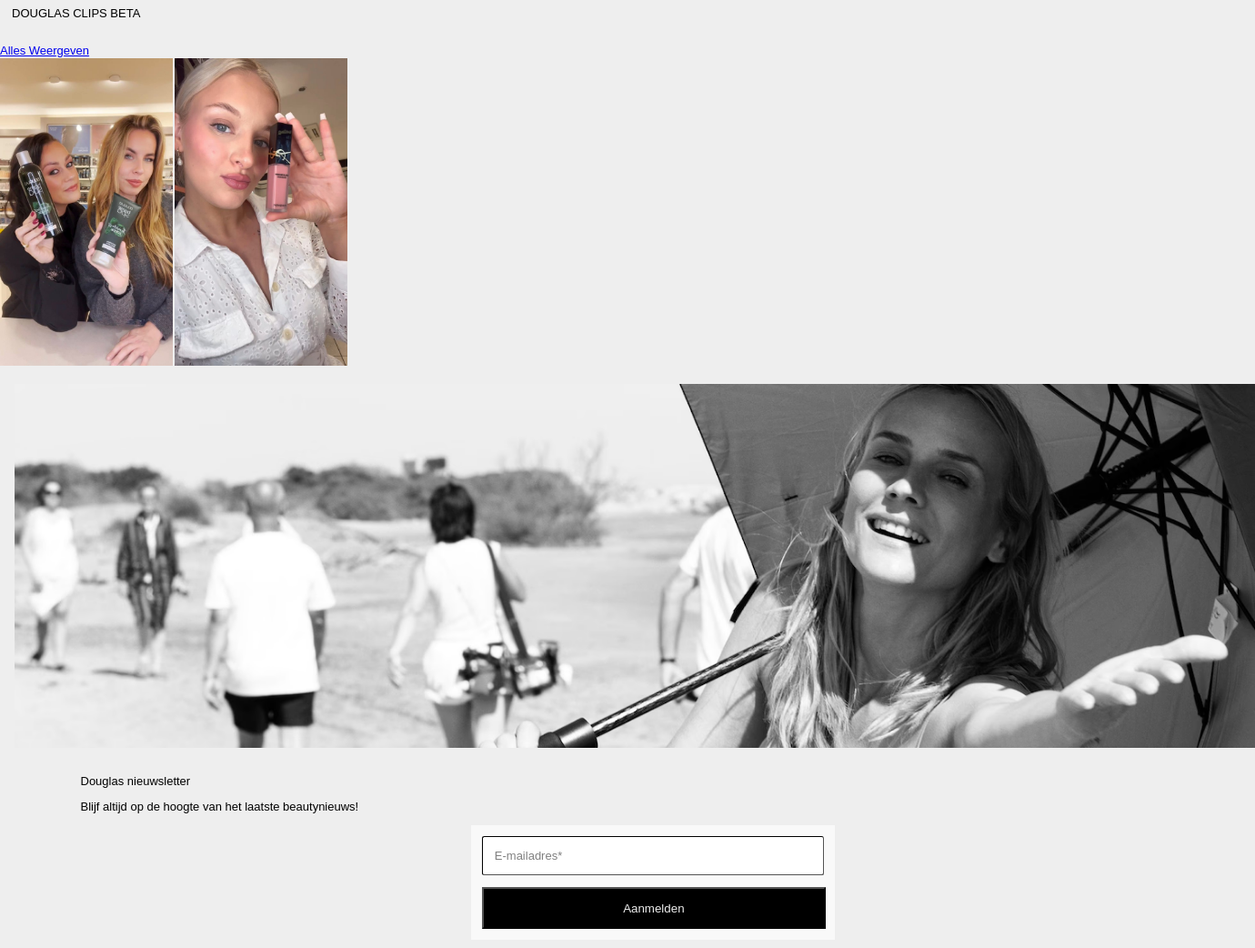
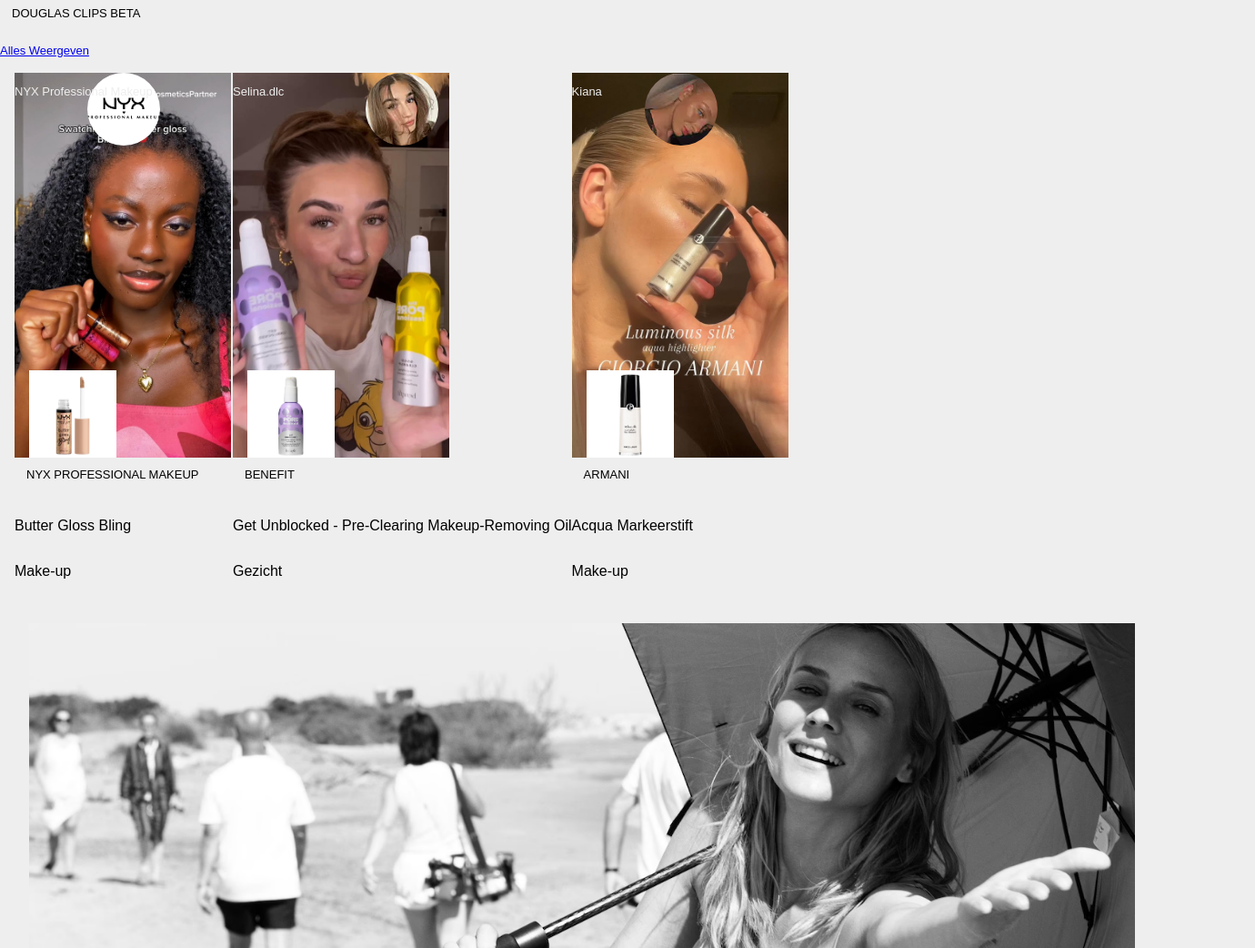
Before and after one commit to EsmeeWestdijk/FED, a plain HTML site: page index.html in a window 1280 px wide. Shown: the part 2476-3518 px from the top of the page at 91% size, 1380 px wide, since content can reach past the window. Drawn offline with Linux system fonts and the light colour scheme.

Commit message:
Add files via upload

```diff
--- a/index.html
+++ b/index.html
@@ -279,11 +279,33 @@
 
 			<ul>
 				<li>
-					<img src="images/foto's_van_douglas/thumbnail.jpg" alt="">
+					<h2>NYX Professional Makeup</h2>
+					<img src="images/thumbnail_1.jpg" alt="thumbnail">
+					<img src="images/product_thumbnail_1.avif" alt="Butter gloss bling NYX">
+					<img src="images/NYX_logo_video.png" alt="NYX logo">
+					<p>NYX Professional Makeup</p>
+					<p>Butter Gloss Bling</p>
+					<p>Make-up</p>
 				</li>
 
 				<li>
-					<img src="images/foto's_van_douglas/thumbnail(2).jpg" alt="">
+					<h2>Benefit</h2>
+					<img src="images/thumbnail_2.jpg" alt="thumbnail">
+					<img src="images/product_thumbnail_2.avif" alt="make-up remeving oil">
+					<img src="images/profiel_thumbnail_2.webp" alt="profielfoto">
+					<p>Selina.dlc</p>
+					<p>Get Unblocked - Pre-Clearing Makeup-Removing Oil</p>
+					<p>Gezicht</p>
+				</li>
+
+				<li>
+					<h2>Armani</h2>
+					<img src="images/thumbnail_3.jpg" alt="thumbnail">
+					<img src="images/product_thumbnail_3.avif" alt="acqua merkeerstift armani">
+					<img src="images/profiel_thumbnail_3.webp" alt="profielfoto">
+					<p>Kiana</p>
+					<p>Acqua Markeerstift</p>
+					<p>Make-up</p>
 				</li>
 			</ul>
 		</section>
@@ -300,7 +322,7 @@
 
 
 					<form>
-						<label for="e-mail"></label>
+						<label for="e-mail">E-mailadres</E-mailadres></label>
 						<input type="text" id="e-mail" name="e-mail" value="E-mailadres*">
 						<button>Aanmelden</button>
 						<!-- bron: https://www.w3schools.com/html/html_forms.asp -->
--- a/styles/style_1.css
+++ b/styles/style_1.css
@@ -405,22 +405,90 @@ main > section:nth-of-type(5) li p:nth-of-type(2){
 main > section:nth-of-type(6) ul{
 	display: flex;
 	overflow-x: auto;
-	margin: 0;
+	margin: 1em;
 	padding: 0;
 }
 
 main > section:nth-of-type(6) li{
 	flex-shrink: 0;
 	list-style-type: none;
-	margin: 0;
-	padding: 0;
+
+	display: grid;
+	grid-template-columns: 1fr;
+	grid-template-rows: auto 1fr auto;
 }
 
-main > section:nth-of-type(6) li img{
-	width: 12em;
+main > section:nth-of-type(6) li img:first-of-type{
+	width: 15em;
 	padding-right: 0.12em;
 
+	grid-row: 1;
+	display: block;
+	grid-row-start: 1;
+	grid-column-start: 1;
+
+	z-index: 0;
+
 }
+
+main > section:nth-of-type(6) li img:nth-of-type(2){
+	width: 6em;
+	grid-row: 2;
+	display: block;
+
+	grid-row-start: 1;
+	grid-column-start: 1;
+
+	justify-self: start;
+	align-self: end;
+	margin-left: 1em;
+	margin-top: 3em;
+
+	z-index: 3;
+}
+
+
+
+main > section:nth-of-type(6) li img:nth-of-type(3){
+	border-radius: 5em;
+	width: 5em;
+	border-color: #eee;
+
+	grid-row-start: 1;
+	grid-column-start: 1;
+
+	justify-self:center;
+	align-self: start;
+
+	z-index: 1;
+
+}
+
+main > section:nth-of-type(6) li h2{
+	grid-row: 3;
+}
+
+main > section:nth-of-type(6) li p:first-of-type{
+	color: #eee;
+	font-size: small;
+
+	grid-row-start: 1;
+	grid-column-start: 1;
+
+	justify-self: start;
+	align-self: start;
+
+	z-index: 1;
+}
+
+main > section:nth-of-type(6) li p:nth-of-type(2){
+ grid-area: 4;
+}
+
+main > section:nth-of-type(6) li p:nth-of-type(3){
+	grid-row: 5;
+}
+
 
 main > section:nth-of-type(6) a{
 	font-size: small;
--- a/styles/style_h&f.css
+++ b/styles/style_h&f.css
@@ -176,16 +176,27 @@ footer p {
 
 
 footer section:nth-of-type(1){
-  display: grid;
+  position:relative;
+  width: 100%;
+  margin: auto;
+  background-color: #eee;
+  padding: 1em;
 }
+
+footer section:nth-of-type(1) ul{
+  position: absolute;
+
+}
+
 
 footer section:nth-of-type(1) li{
   list-style-type: none;
 }
 
 footer section:nth-of-type(1) img{
-  width: auto;
-  height: 25em;
+  width: 100%;
+  height: auto;
+  display: block;
 }
 
 
@@ -208,6 +219,8 @@ footer section:nth-of-type(1) button {
   text-align: center;
   background-color: black;
   color: #eee;
+  cursor: pointer;
+  width: 100%;
 
   padding-left: 11.5em;
   padding-right: 11.5em;
@@ -223,12 +236,13 @@ footer section:nth-of-type(1) form {
   margin: auto;
   padding: 0.75em;
   background-color: #f9f9f9;
+  display: flex;
+  flex-direction: column;
+  align-items: center;
 }
 
 footer section:nth-of-type(1) form label {
-  width: 100%;
-  display: block;
-  border-color: black;
+  display: none;
 
 }
 
@@ -241,6 +255,7 @@ footer section:nth-of-type(1) form input {
   padding: 1em;
   border-width: 0.1em;
   border-radius: 0.2em;
+  text-align: center;
 
 }
 
@@ -251,7 +266,6 @@ footer section:nth-of-type(2) ul {
   grid-template-columns: 2fr;
   grid-template-rows: 2fr;
   padding: 1em;
-
 }
 
 footer section:nth-of-type(2) li{
@@ -284,6 +298,7 @@ footer section:nth-of-type(2) li p:first-of-type{
 }
 footer section:nth-of-type(2) p{
   font-size: small;
+  margin-bottom: 4em;
 
 }
 
```
